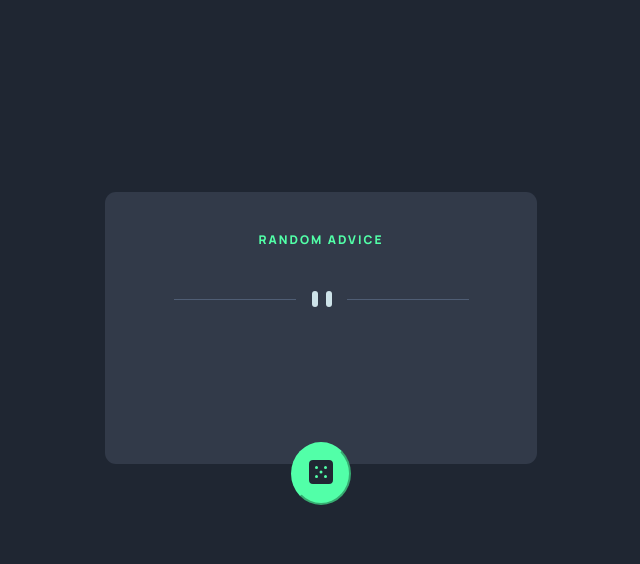
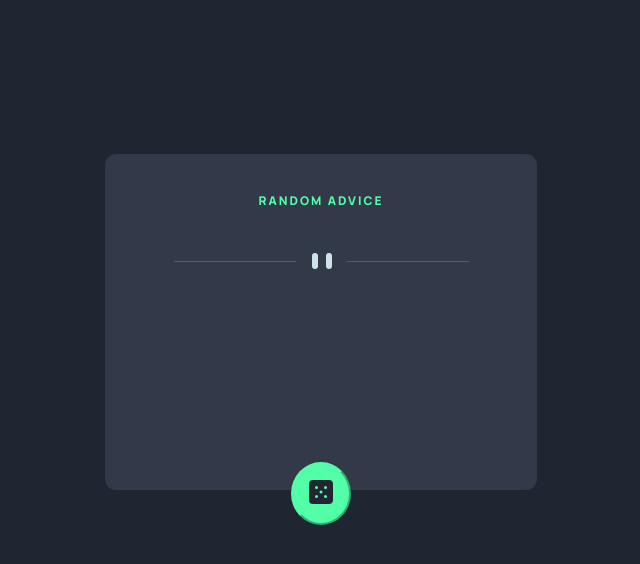
Before and after one commit to jefersonferreira27/gerador-de-conselhos, a plain HTML site: page index.html in a window 1280 px wide. Shown: the whole page, without its empty margins (319-959 px from the left). Drawn offline with Linux system fonts and the light colour scheme.

Commit message:
Ajustes no mobile-first

```diff
--- a/style.css
+++ b/style.css
@@ -22,7 +22,7 @@
 
     /* Estilo do container e o seu tamanho */
     .container {
-        width: 20rem;
+        width: 23rem;
         height: 19rem;
         background-color: hsl(217, 19%, 24%);
         border-radius: 10px;
@@ -103,14 +103,14 @@ body {
 .container-geral {
     display: flex;
     justify-content: center;
-    margin-top: 15%;
+    margin-top: 12%;
 
 }
 
 .container {
     background-color: hsl(217, 19%, 24%);
     width: 27rem;
-    height: 17rem;
+    height: 21rem;
     border-radius: 11px;
 }
 
@@ -154,7 +154,7 @@ p {
 .btn {
     display: flex;
     justify-content: center;
-    margin-top: -1.4rem;
+    margin-top: -1.7rem;
 }
 
 button {
```
